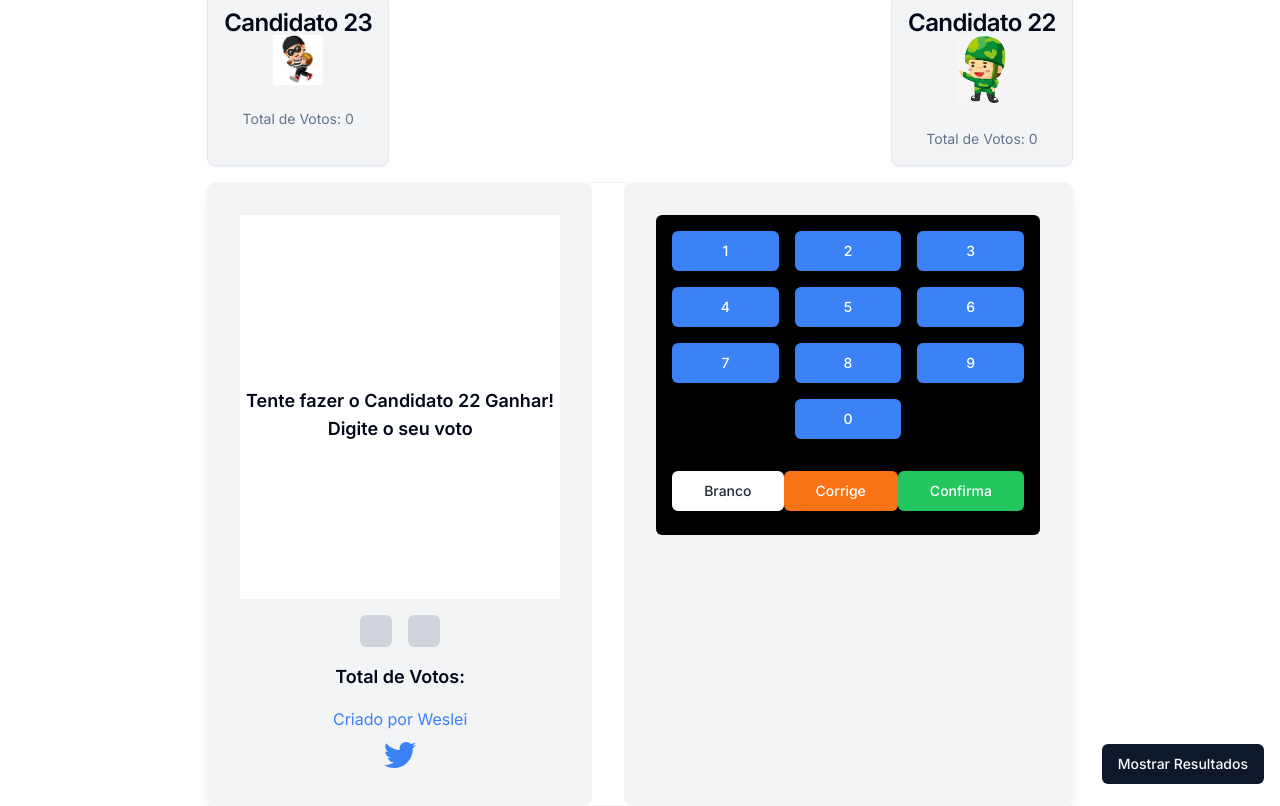
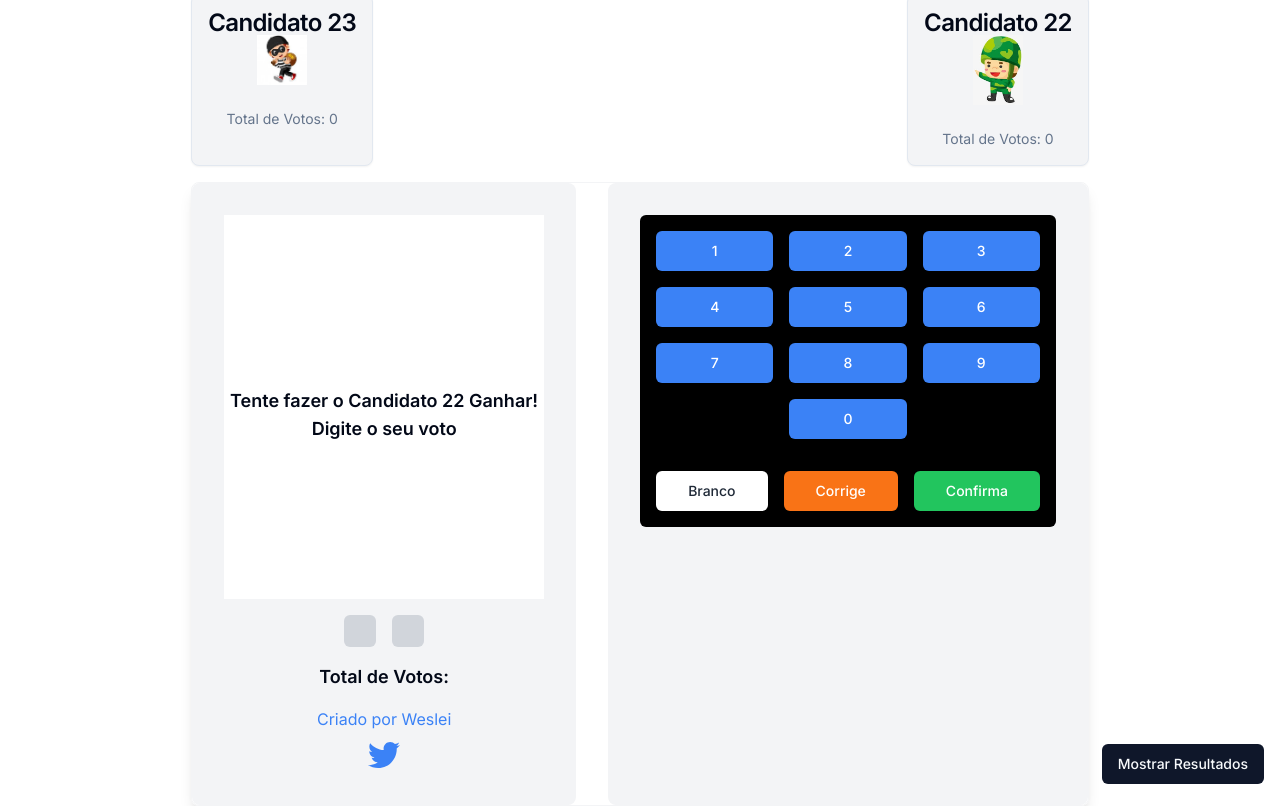
Before and after one commit to wesleibruno/game-of-democracy, a Next.js app: page / in a window 1280 px wide. Built offline with nearby package versions, Linux system fonts and the light colour scheme.

Commit message:
keypad button space

```diff
--- a/components/Keypad.tsx
+++ b/components/Keypad.tsx
@@ -26,14 +26,14 @@ const Keypad: React.FC<KeypadProps> = ({
           0
         </Button>
       </div>
-      <div className="p-2 rounded-md mt-4 flex flex-wrap justify-between">
-        <Button className="py-4 px-8 bg-white text-gray-800 rounded-md mb-2" onClick={handleVotarBranco}>
+      <div className="p-2 rounded-md mt-4">
+        <Button className="py-4 px-8 bg-white text-gray-800 rounded-md mr-4" onClick={handleVotarBranco}>
           Branco
         </Button>
-        <Button className="py-4 px-8 bg-orange-500 text-white rounded-md mb-2" onClick={handleCorrigeVoto}>
+        <Button className="py-4 px-8 bg-orange-500 text-white rounded-md mr-4" onClick={handleCorrigeVoto}>
           Corrige
         </Button>
-        <Button className="py-4 px-8 bg-green-500 text-white rounded-md mb-2" onClick={handleConfirmarVoto}>
+        <Button className="py-4 px-8 bg-green-500 text-white rounded-md" onClick={handleConfirmarVoto}>
           Confirma
         </Button>
       </div>
```
